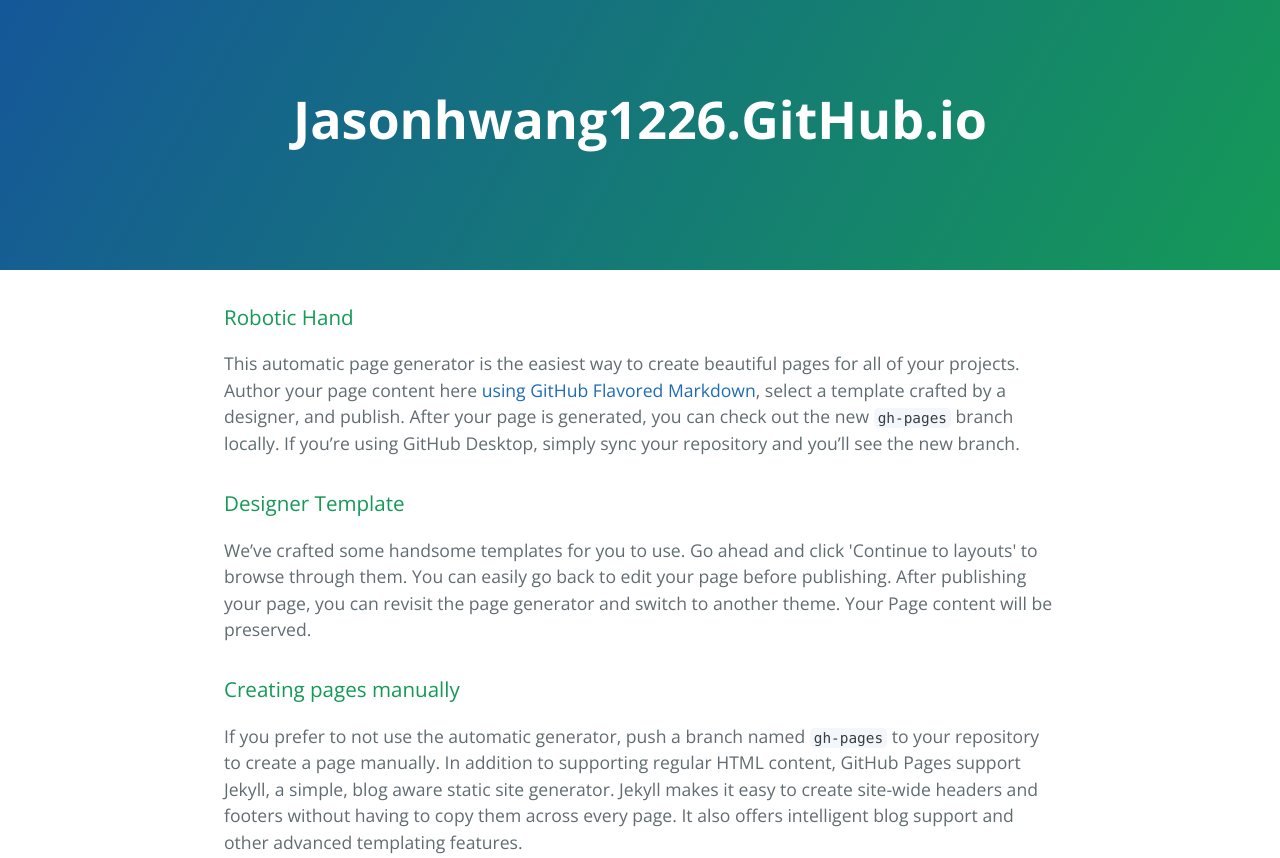
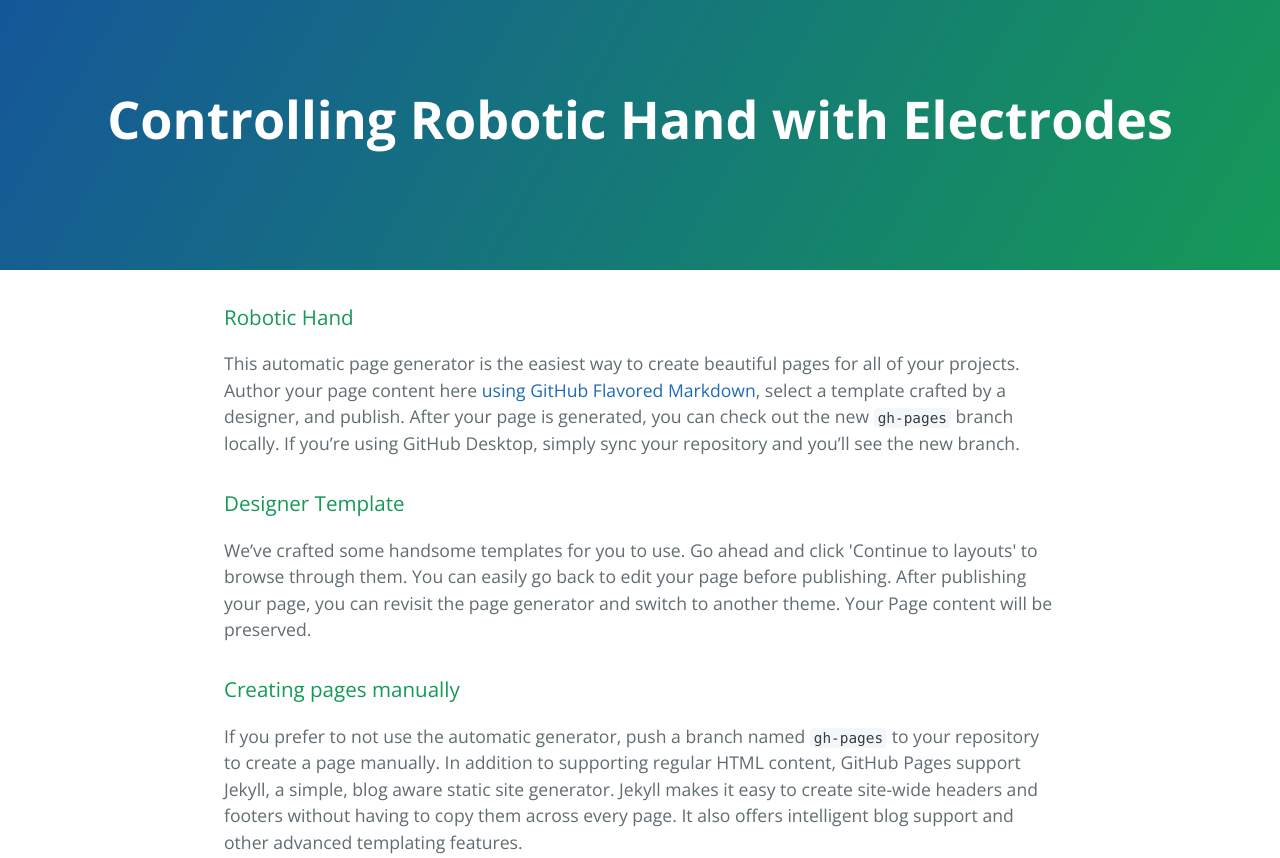
Before and after one commit to jasonhwang1226/jasonhwang1226.github.io, a plain HTML site: page index.html in a window 1280 px wide. Shown: the top 858 px of the page. Drawn offline with nearby package versions, Linux system fonts and the light colour scheme.

Commit message:
Update index.html

```diff
--- a/index.html
+++ b/index.html
@@ -11,7 +11,7 @@
   </head>
   <body>
     <section class="page-header">
-      <h1 class="project-name">Jasonhwang1226.GitHub.io</h1>
+      <h1 class="project-name">Controlling Robotic Hand with Electrodes</h1>
       <h2 class="project-tagline"></h2>
     </section>
 
```
